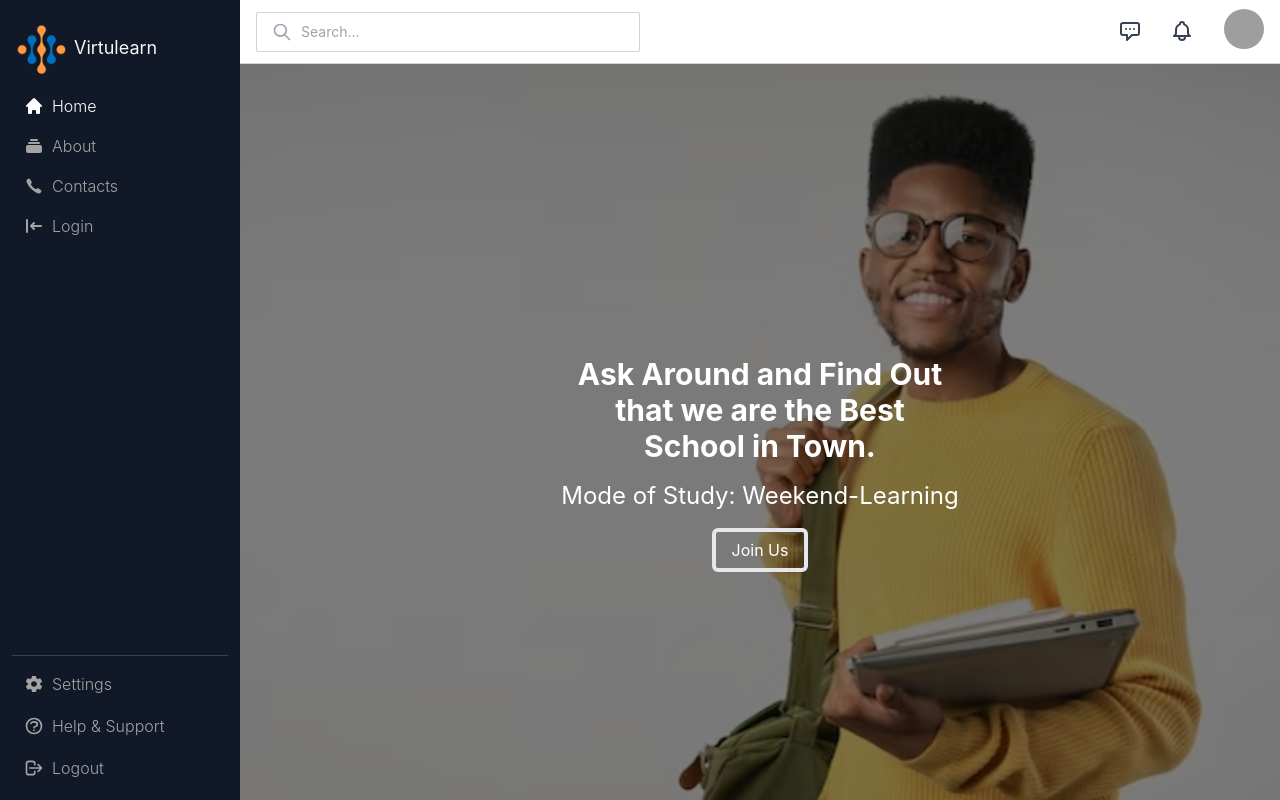
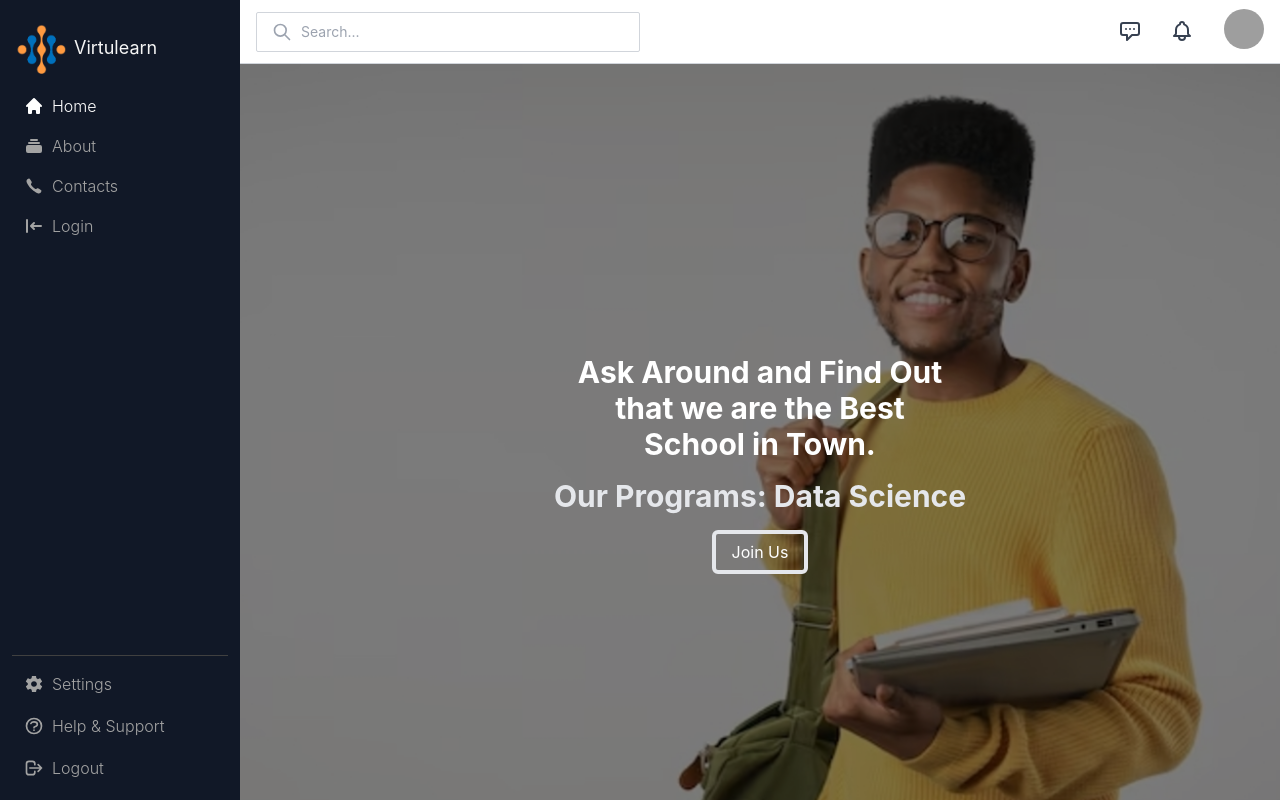
Before and after one commit to estherwanjiku007/student-dash, a React (Create React App) app: page / in a window 1280 px wide. Built offline with nearby package versions, Linux system fonts and the light colour scheme; grey boxes are pictures that could not be loaded; the HTML template or start-up script is replaced by a standard one.

Commit message:
made some changes on the Home and StudentDash components

```diff
--- a/src/components/Home.jsx
+++ b/src/components/Home.jsx
@@ -5,7 +5,7 @@ import thirdImg from '../assets/thirdimg_1200x780.jpg';
 import fourthImg from '../assets/fourthimg_1200x780.jpg';
 import { useNavigate } from 'react-router-dom';
 
-const programs = ["Remote-Learning", "Hybrid-Learning", "Weekend-Learning", "In-person-Learning"];
+const programs = ["Software-Engineer", "Cyber-Security", "Data Science", "Computer Science"];
 
 function Home() {
     const slideshow = [
@@ -48,7 +48,7 @@ function Home() {
                                 Ask Around and Find Out <br />
                                 that we are the Best <br /> School in Town.
                             </h1>
-                            <h2 className="text-2xl">Mode of Study: {programs[currentProgram]}</h2>
+                            <h2 className="text-3xl font-bold text-gray-200">Our Programs: {programs[currentProgram]}</h2>
                             <button className="bg-transparent border-4 border-orangered text-white py-2 px-4 rounded-md mt-4" onClick={handleNavigate}>
                                 Join Us
                             </button>
--- a/src/components/StudentDash.jsx
+++ b/src/components/StudentDash.jsx
@@ -1,5 +1,8 @@
 import React, { useState, useEffect } from 'react';
 
+
+
+/*This is not the official code, get the updated one */
 function StudentDash({ username }) {
 
   const [newTask, setNewTask] = useState('');
```
